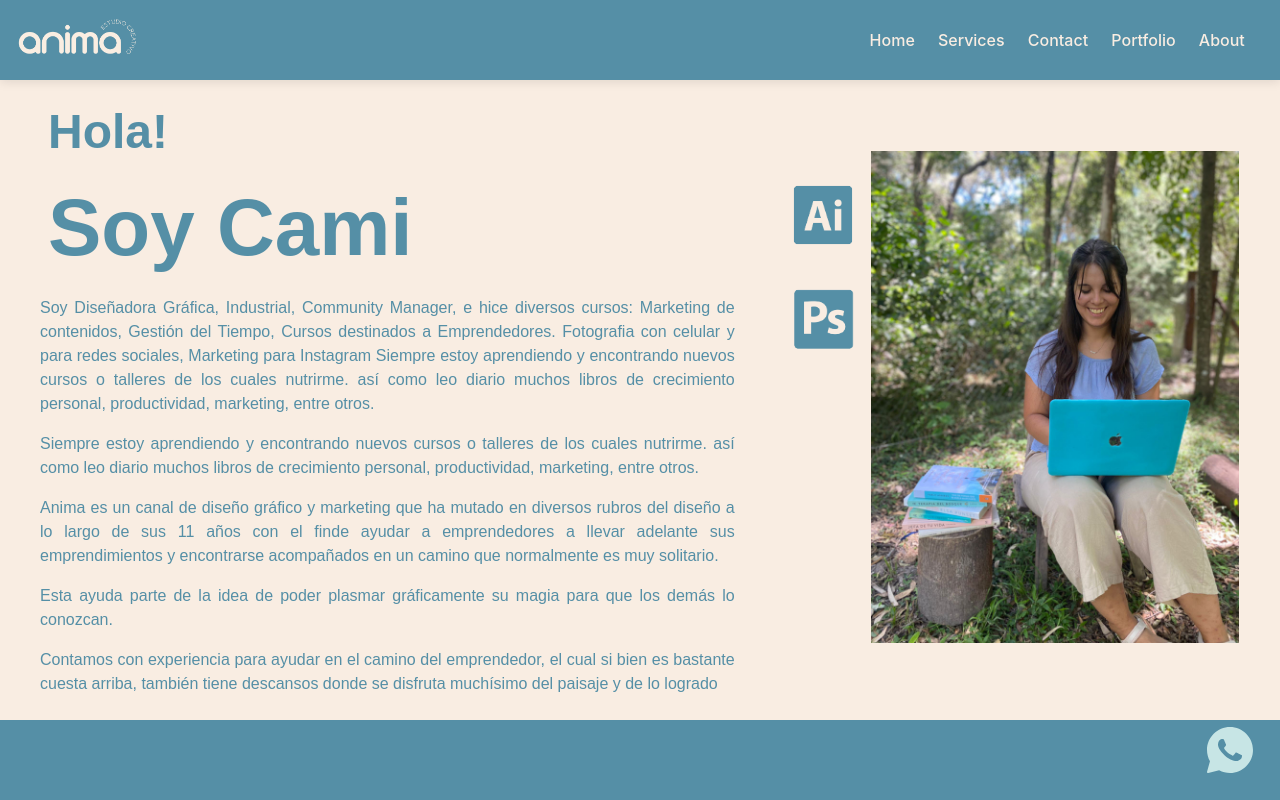
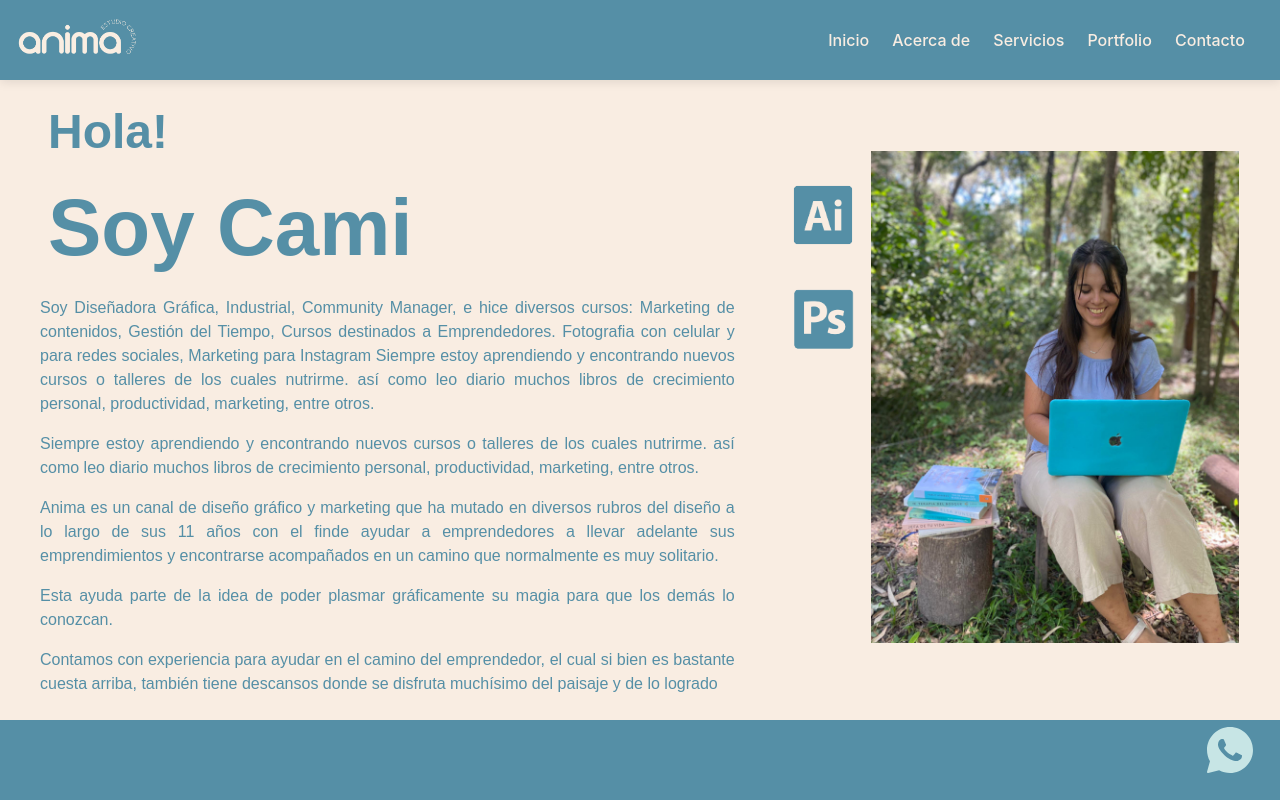
Before and after one commit to gerfabris/anima, a React (Vite) app: page /about in a window 1280 px wide. Shown: the top 800 px of the page. Built offline with nearby package versions, Linux system fonts and the light colour scheme; a web font is replaced by a local one.

Commit message:
cambios generales de estilo

```diff
--- a/src/components/Navbar/Navbar.jsx
+++ b/src/components/Navbar/Navbar.jsx
@@ -65,19 +65,19 @@
       </div>
       <ul className="menu">
         <li className="menu__li">
-          <Link to="/">Home</Link>
+          <Link to="/">Inicio</Link>
         </li>
         <li className="menu__li">
-          <Link to="/products">Services</Link>
+          <Link to="/about">Acerca de</Link>
         </li>
         <li className="menu__li">
-          <Link to="/contact">Contact</Link>
+          <Link to="/products">Servicios</Link>
         </li>
         <li className="menu__li">
           <Link to="/portfolio">Portfolio</Link>
         </li>
         <li className="menu__li">
-          <Link to="/about">About</Link>
+          <Link to="/contact">Contacto</Link>
         </li>
       </ul>
       <div className="hamburger">
```
